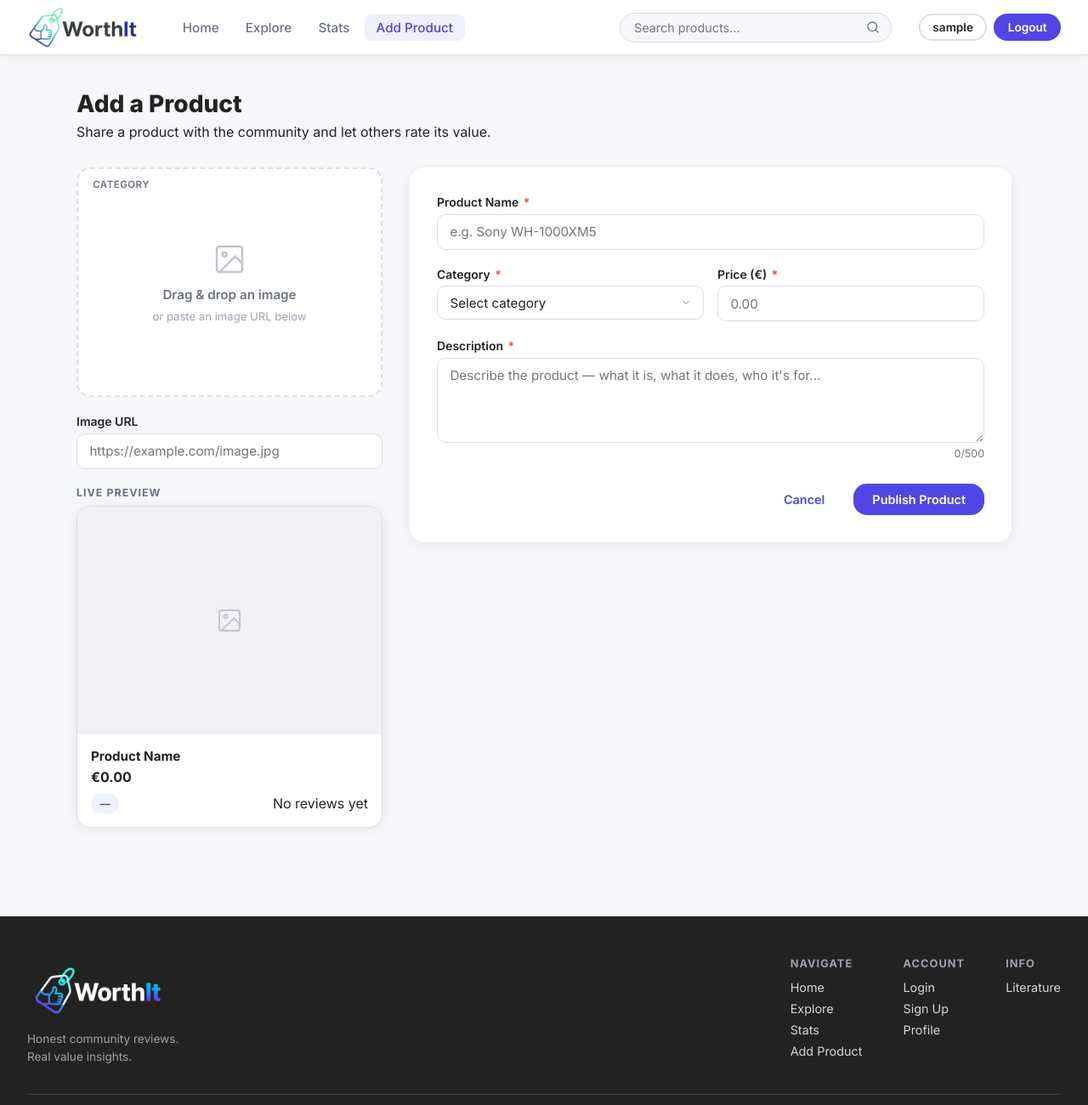
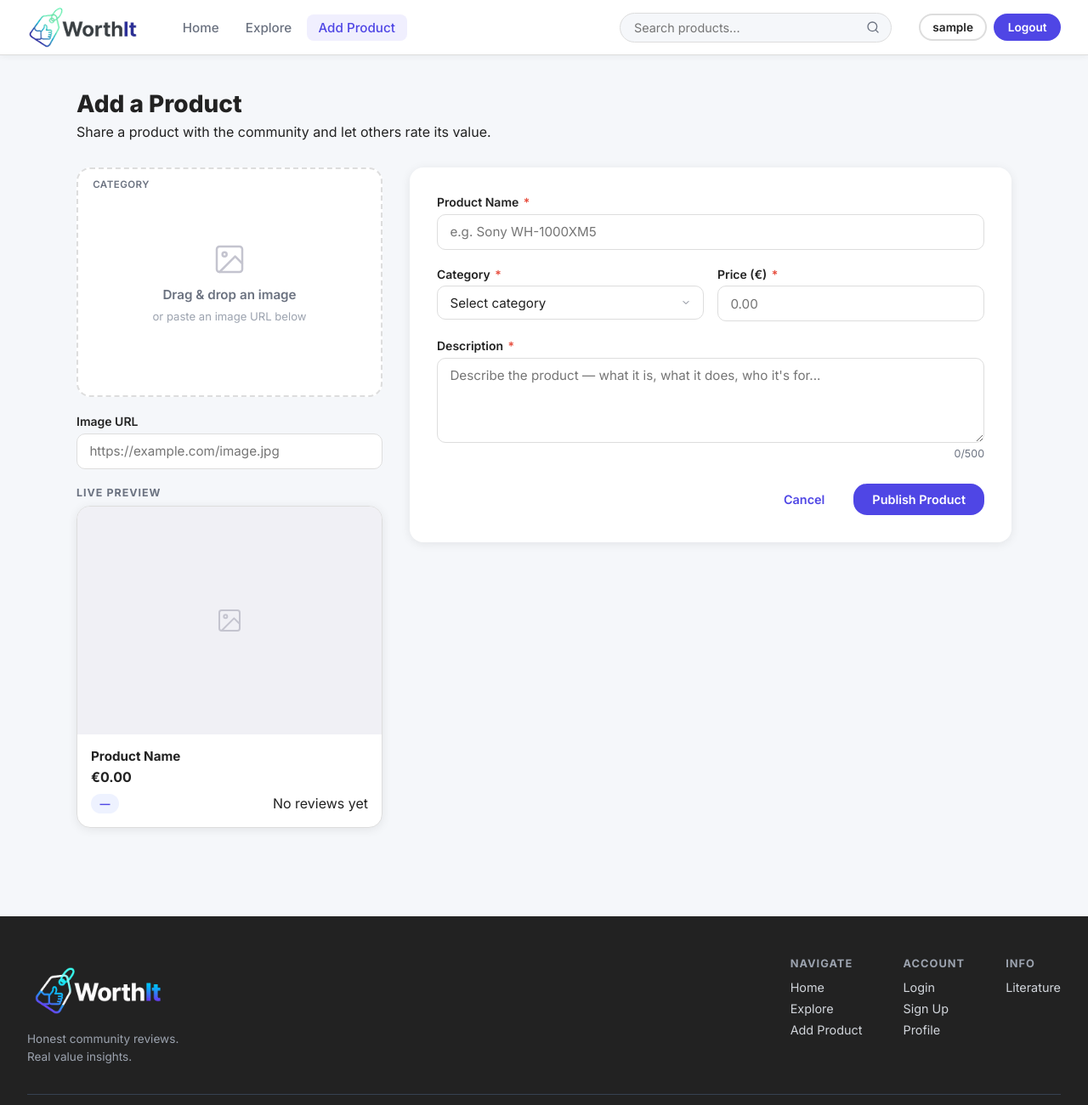
Before and after one commit to filipkampic/WorthIt, a plain HTML site: page frontend/add-product.html in a window 1280 px wide. Shown: the top 1300 px of the page at 85% size. Drawn offline with Linux system fonts and the light colour scheme; sample sign-in values are in the browser's storage.

Commit message:
Remove Stats page and navigation links

```diff
--- a/frontend/add-product.html
+++ b/frontend/add-product.html
@@ -19,7 +19,6 @@
             <ul class="nav-links">
                 <li><a href="index.html" class="nav-link">Home</a></li>
                 <li><a href="explore.html" class="nav-link">Explore</a></li>
-                <li><a href="graph.html" class="nav-link">Stats</a></li>
                 <li><a href="add-product.html" class="nav-link active">Add Product</a></li>
             </ul>
             <div class="nav-search">
@@ -153,7 +152,6 @@
                     <h4>Navigate</h4>
                     <a href="index.html">Home</a>
                     <a href="explore.html">Explore</a>
-                    <a href="graph.html">Stats</a>
                     <a href="add-product.html">Add Product</a>
                 </div>
                 <div class="footer-col">
```
Also changed, not shown: frontend/explore.html (+0 -2 lines), frontend/index.html (+0 -2 lines), frontend/item.html (+0 -2 lines), frontend/profile.html (+0 -2 lines).
